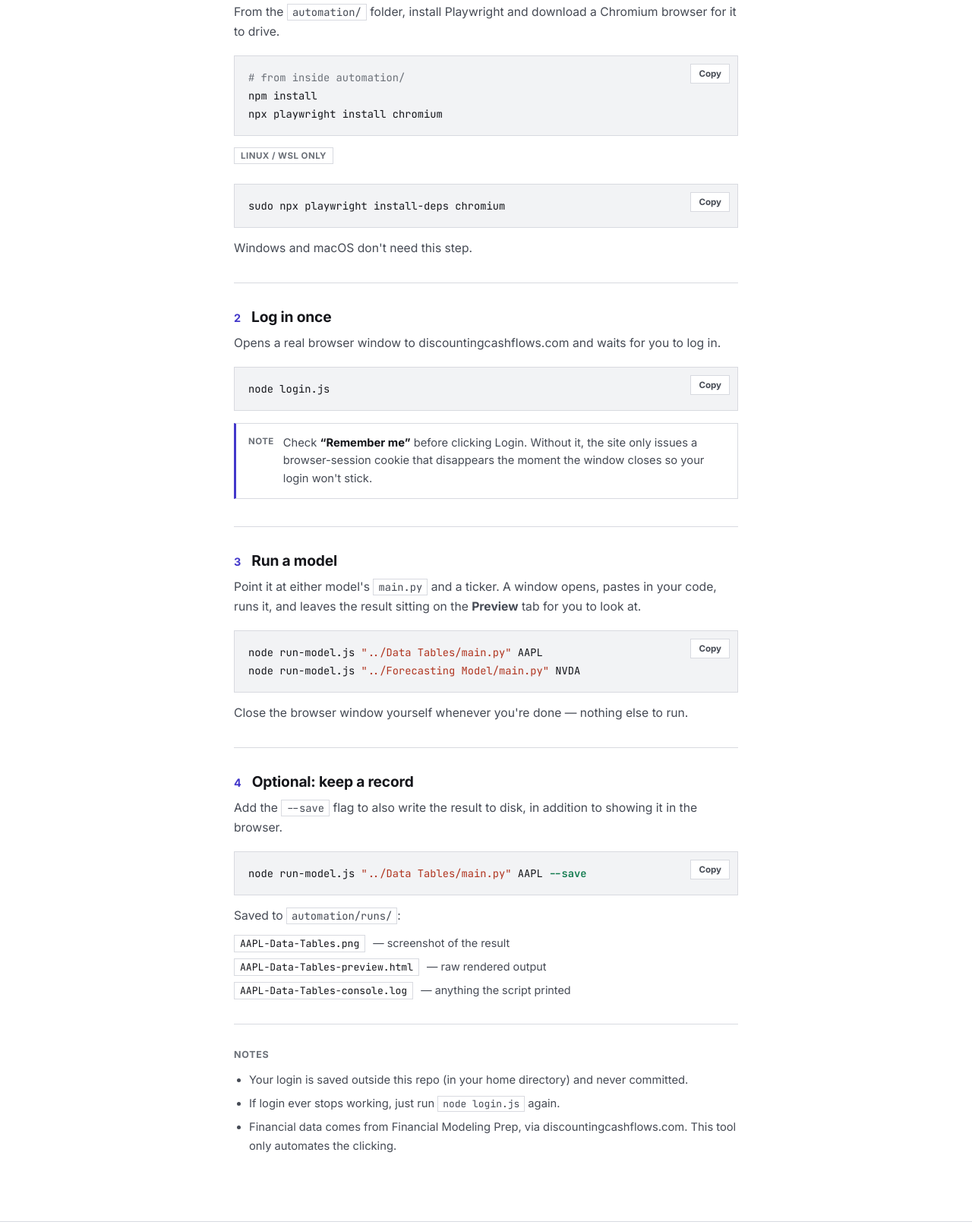
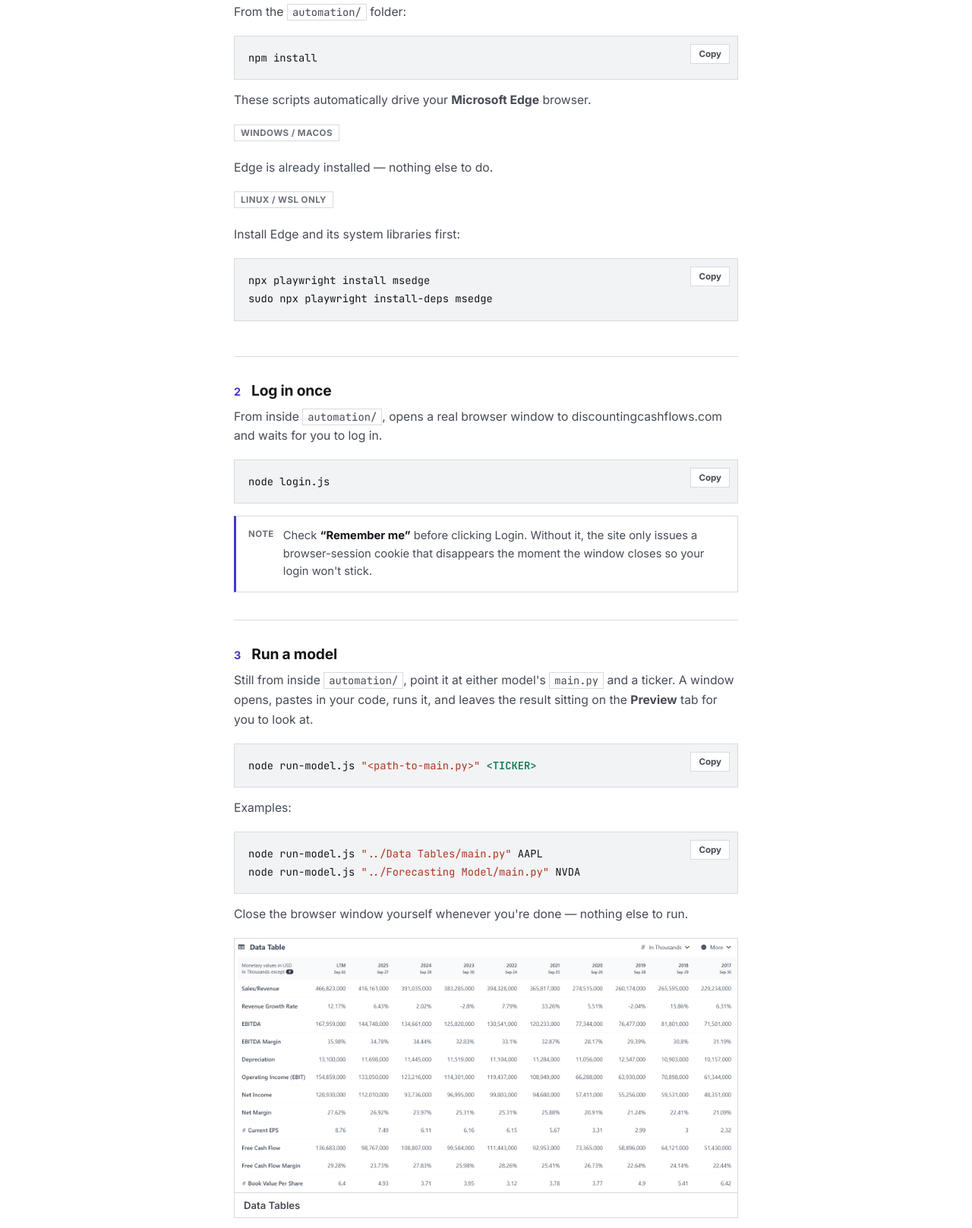
Before and after one commit to ocoleman10/Discounting-Cash-Flows-Models, a plain HTML site: page docs/index.html in a window 1280 px wide. Shown: the part 561-2178 px from the top of the page at 76% size. Drawn offline with Linux system fonts and the light colour scheme.

Commit message:
Refined and made setup instructions clearer

```diff
--- a/docs/index.html
+++ b/docs/index.html
@@ -23,7 +23,6 @@
     --code-bg: #f2f3f5;
     --code-border: #d8dae0;
     --code-ink: #14151a;
-    --code-comment: #6b7078;
     --code-string: #b0341f;
     --code-flag: #0f7a4d;
   }
@@ -205,7 +204,6 @@
     color: var(--code-ink);
     white-space: pre;
   }
-  .c { color: var(--code-comment); }
   .s { color: var(--code-string); }
   .f { color: var(--code-flag); font-weight: 600; }
 
@@ -250,6 +248,30 @@
     flex-shrink: 0;
     line-height: 1.7;
     color: var(--ink-faint);
+  }
+
+  .examples {
+    display: grid;
+    gap: 16px;
+    margin: 18px 0 4px;
+  }
+  .examples figure {
+    margin: 0;
+    border: 1px solid var(--border);
+    overflow: hidden;
+  }
+  .examples img {
+    display: block;
+    width: 100%;
+    height: auto;
+  }
+  .examples figcaption {
+    padding: 8px 12px;
+    font-size: 0.82rem;
+    font-weight: 600;
+    color: var(--ink-soft);
+    border-top: 1px solid var(--border);
+    background: var(--bg-soft);
   }
 
   .file-list {
@@ -346,20 +368,22 @@
       <span class="step-num">1</span>
       <h2>Install dependencies</h2>
     </div>
-    <p class="desc">From the <code>automation/</code> folder, install Playwright and download a Chromium browser for it to drive.</p>
+    <p class="desc">From the <code>automation/</code> folder:</p>
     <div class="code-wrap">
-      <pre><span class="c"># from inside automation/</span>
-npm install
-npx playwright install chromium</pre>
-      <button class="copy-btn" data-copy="npm install
-npx playwright install chromium">Copy</button>
+      <pre>npm install</pre>
+      <button class="copy-btn" data-copy="npm install">Copy</button>
     </div>
+    <p class="desc">These scripts automatically drive your <strong>Microsoft Edge</strong> browser.</p>
+    <span class="tag">Windows / macOS</span>
+    <p class="desc">Edge is already installed — nothing else to do.</p>
     <span class="tag">Linux / WSL only</span>
+    <p class="desc">Install Edge and its system libraries first:</p>
     <div class="code-wrap">
-      <pre>sudo npx playwright install-deps chromium</pre>
-      <button class="copy-btn" data-copy="sudo npx playwright install-deps chromium">Copy</button>
+      <pre>npx playwright install msedge
+sudo npx playwright install-deps msedge</pre>
+      <button class="copy-btn" data-copy="npx playwright install msedge
+sudo npx playwright install-deps msedge">Copy</button>
     </div>
-    <p class="desc" style="margin-top:14px;">Windows and macOS don't need this step.</p>
   </div>
 
   <div class="step">
@@ -367,7 +391,7 @@ npx playwright install chromium">Copy</button>
       <span class="step-num">2</span>
       <h2>Log in once</h2>
     </div>
-    <p class="desc">Opens a real browser window to discountingcashflows.com and waits for you to log in.</p>
+    <p class="desc">From inside <code>automation/</code>, opens a real browser window to discountingcashflows.com and waits for you to log in.</p>
     <div class="code-wrap">
       <pre>node login.js</pre>
       <button class="copy-btn" data-copy="node login.js">Copy</button>
@@ -383,7 +407,12 @@ npx playwright install chromium">Copy</button>
       <span class="step-num">3</span>
       <h2>Run a model</h2>
     </div>
-    <p class="desc">Point it at either model's <code>main.py</code> and a ticker. A window opens, pastes in your code, runs it, and leaves the result sitting on the <strong>Preview</strong> tab for you to look at.</p>
+    <p class="desc">Still from inside <code>automation/</code>, point it at either model's <code>main.py</code> and a ticker. A window opens, pastes in your code, runs it, and leaves the result sitting on the <strong>Preview</strong> tab for you to look at.</p>
+    <div class="code-wrap">
+      <pre>node run-model.js <span class="s">"&lt;path-to-main.py&gt;"</span> <span class="f">&lt;TICKER&gt;</span></pre>
+      <button class="copy-btn" data-copy='node run-model.js "<path-to-main.py>" <TICKER>'>Copy</button>
+    </div>
+    <p class="desc">Examples:</p>
     <div class="code-wrap">
       <pre>node run-model.js <span class="s">"../Data Tables/main.py"</span> AAPL
 node run-model.js <span class="s">"../Forecasting Model/main.py"</span> NVDA</pre>
@@ -391,6 +420,16 @@ node run-model.js <span class="s">"../Forecasting Model/main.py"</span> NVDA</pr
 node run-model.js "../Forecasting Model/main.py" NVDA'>Copy</button>
     </div>
     <p class="desc">Close the browser window yourself whenever you're done — nothing else to run.</p>
+    <div class="examples">
+      <figure>
+        <img src="images/DataTable.png" alt="Data Tables example output" loading="lazy">
+        <figcaption>Data Tables</figcaption>
+      </figure>
+      <figure>
+        <img src="images/Forecast.png" alt="Forecasting Model example output" loading="lazy">
+        <figcaption>Forecasting Model</figcaption>
+      </figure>
+    </div>
   </div>
 
   <div class="step">
@@ -398,7 +437,7 @@ node run-model.js "../Forecasting Model/main.py" NVDA'>Copy</button>
       <span class="step-num">4</span>
       <h2>Optional: keep a record</h2>
     </div>
-    <p class="desc">Add the <code>--save</code> flag to also write the result to disk, in addition to showing it in the browser.</p>
+    <p class="desc">Same command, run from <code>automation/</code> — add the <code>--save</code> flag to also write the result to disk, in addition to showing it in the browser.</p>
     <div class="code-wrap">
       <pre>node run-model.js <span class="s">"../Data Tables/main.py"</span> AAPL <span class="f">--save</span></pre>
       <button class="copy-btn" data-copy='node run-model.js "../Data Tables/main.py" AAPL --save'>Copy</button>
```
Also changed, not shown: README.md, automation/README.md, docs/images/DataTable.png (added), docs/images/Forecast.png (added).
